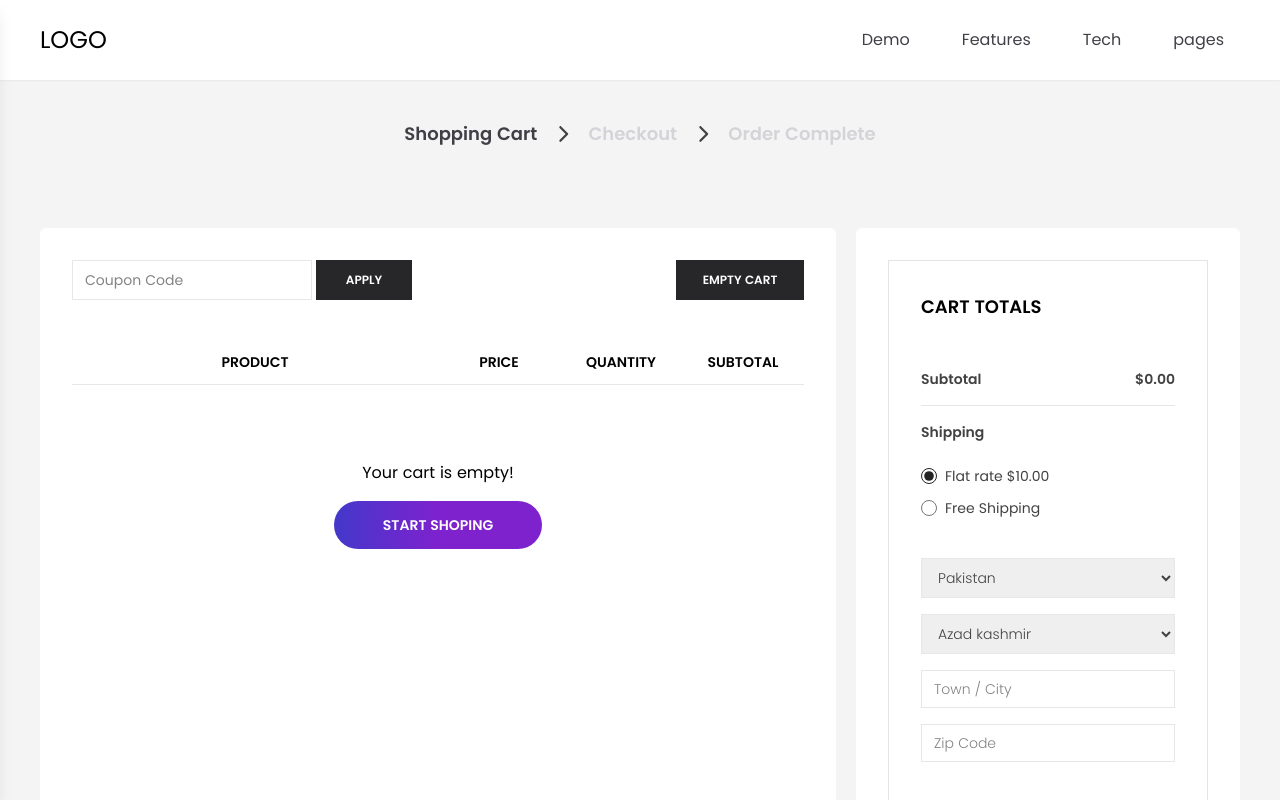
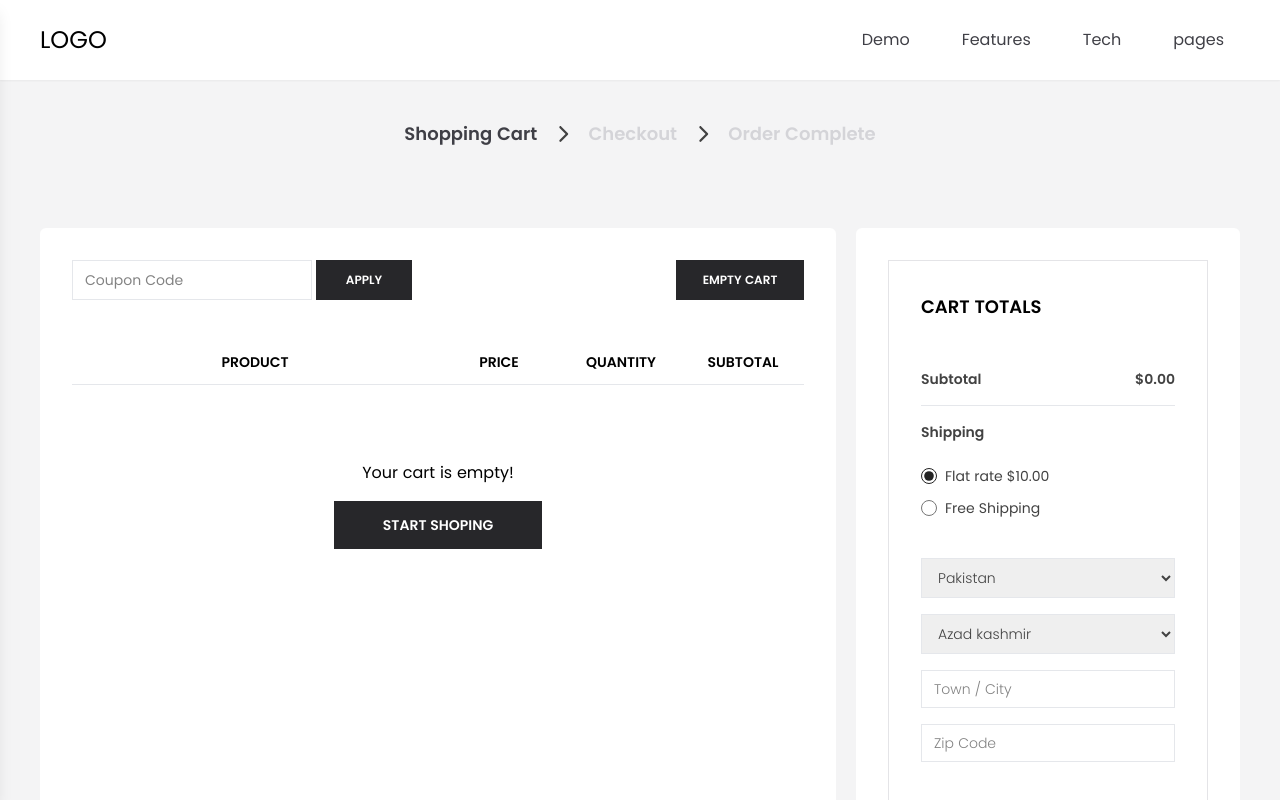
Before and after one commit to hmvmpire/triCartDemo, a Next.js app: page /cart in a window 1280 px wide. Shown: the top 800 px of the page. Built offline with nearby package versions, Linux system fonts and the light colour scheme.

Commit message:
changes 7

```diff
--- a/src/components/headers/decorProductHeader.tsx
+++ b/src/components/headers/decorProductHeader.tsx
@@ -26,7 +26,7 @@ export const DecorProductHeader: FC<DecorProductHeaderProps> = ({
     const [color, setColor] = useState("")
     const [quantity, setQuantity] = useState(1)
     const breadcrumbData = [
-        { name: <FontAwesomeIcon icon={faHome} />, link: "/" },
+        { name: <FontAwesomeIcon icon={faHome} />, link: "/tricart-home-decore" },
         { name: category && category.label, link: category && category.link },
         { name: product && product.label && product.label, link: "/" },
     ]
--- a/src/components/subComponents/cart/cartItemsList.tsx
+++ b/src/components/subComponents/cart/cartItemsList.tsx
@@ -17,6 +17,19 @@ const CartItemsList = () => {
         updateCart(item)
         getCartItems()
     }
+    const nav1Route =
+        typeof window !== "undefined" &&
+        window.location.pathname.includes("/tricart-electronics")
+    const nav2Route = typeof window !== "undefined" &&
+        window.location.pathname.includes("/tricart-tools")
+    const nav3Route = typeof window !== "undefined" &&
+        window.location.pathname.includes("/tricart-home-decore")
+    const nav4Route = typeof window !== "undefined" &&
+        window.location.pathname.includes("/tricart-fashion")
+
+    const templateBasePath = nav1Route ? "/tricart-electronics" : nav2Route ? "/tricart-tools" : nav3Route ? "/tricart-home-decore" : nav4Route ? "/tricart-fashion" : "/"
+
+
     return (
         <div className="flex flex-col gap-y-10 w-full overflow-x-hidden">
             <div className="flex items-center justify-between">
@@ -39,7 +52,7 @@ const CartItemsList = () => {
                     )) :
                         <div className=" flex flex-col gap-y-4 items-center justify-center h-60">
                             <p className="text-base text-black fw_400 text-center">Your cart is empty!</p>
-                            <Link href={"/"} className="outline-none border-none shadow-none flex items-center justify-center bg-gradient-to-r from-indigo-700 via-purple-700 to-purple-700 hover:w-60 rounded-full text-white text-sm uppercase h-12 w-52 fw_600 duration-300">Start Shoping</Link>
+                            <Link href={templateBasePath} className="outline-none border-none shadow-none bg-zinc-800 hover:bg-black flex items-center justify-center text-white text-sm uppercase h-12 w-52 fw_600 duration-300">Start Shoping</Link>
                         </div>
                     }
                 </div>
--- a/src/components/subComponents/cart/checkoutStepper.tsx
+++ b/src/components/subComponents/cart/checkoutStepper.tsx
@@ -12,13 +12,26 @@ export const CheckoutStepper: FC<CheckoutStepperProps> = ({
     step,
 }): JSX.Element => {
     const router = useRouter()
+
+    const nav1Route =
+        typeof window !== "undefined" &&
+        window.location.pathname.includes("/tricart-electronics")
+    const nav2Route = typeof window !== "undefined" &&
+        window.location.pathname.includes("/tricart-tools")
+    const nav3Route = typeof window !== "undefined" &&
+        window.location.pathname.includes("/tricart-home-decore")
+    const nav4Route = typeof window !== "undefined" &&
+        window.location.pathname.includes("/tricart-fashion")
+
+    const templateBasePath = nav1Route ? "/tricart-electronics" : nav2Route ? "/tricart-tools" : nav3Route ? "/tricart-home-decore" : nav4Route ? "/tricart-fashion" : "/"
+
     return (
         <div className=" flex items-center gap-x-3 sm:gap-x-5">
-            <button onClick={() => step > 1 && router.push("/cart")} className={`${step === 1 ? "text-zinc-700" : step > 1 ? "text-black hover:text-zinc-600 cursor-pointer" : "cursor-not-allowed text-zinc-300"} fw_600 text-xs sm:text-sm md:text-base lg:text-lg`}>Shopping Cart</button>
+            <button onClick={() => step > 1 && router.push(templateBasePath + "/cart")} className={`${step === 1 ? "text-zinc-700" : step > 1 ? "text-black hover:text-zinc-600 cursor-pointer" : "cursor-not-allowed text-zinc-300"} fw_600 text-xs sm:text-sm md:text-base lg:text-lg`}>Shopping Cart</button>
             <FontAwesomeIcon icon={faChevronRight} className="text-xs sm:text-sm md:text-base lg:text-lg" />
-            <button onClick={() => step > 2 && router.push("/checkout")} className={`${step === 2 ? "text-zinc-700" : step > 2 ? "text-black hover:text-zinc-600 cursor-pointer" : "cursor-not-allowed text-zinc-300"} fw_600 text-xs sm:text-sm md:text-base lg:text-lg`}>Checkout</button>
+            <button onClick={() => step > 2 && router.push(templateBasePath + "/checkout")} className={`${step === 2 ? "text-zinc-700" : step > 2 ? "text-black hover:text-zinc-600 cursor-pointer" : "cursor-not-allowed text-zinc-300"} fw_600 text-xs sm:text-sm md:text-base lg:text-lg`}>Checkout</button>
             <FontAwesomeIcon icon={faChevronRight} className="text-xs sm:text-sm md:text-base lg:text-lg" />
-            <button onClick={() => step > 3 && router.push("/order-completed")} className={`${step === 3 ? "text-zinc-700" : step > 3 ? "text-black hover:text-zinc-600 cursor-pointer" : "cursor-not-allowed text-zinc-300"} fw_600 text-xs sm:text-sm md:text-base lg:text-lg`}>Order Complete</button>
+            <button onClick={() => step > 3 && router.push(templateBasePath + "/order-completed")} className={`${step === 3 ? "text-zinc-700" : step > 3 ? "text-black hover:text-zinc-600 cursor-pointer" : "cursor-not-allowed text-zinc-300"} fw_600 text-xs sm:text-sm md:text-base lg:text-lg`}>Order Complete</button>
         </div>
     )
 }
```
